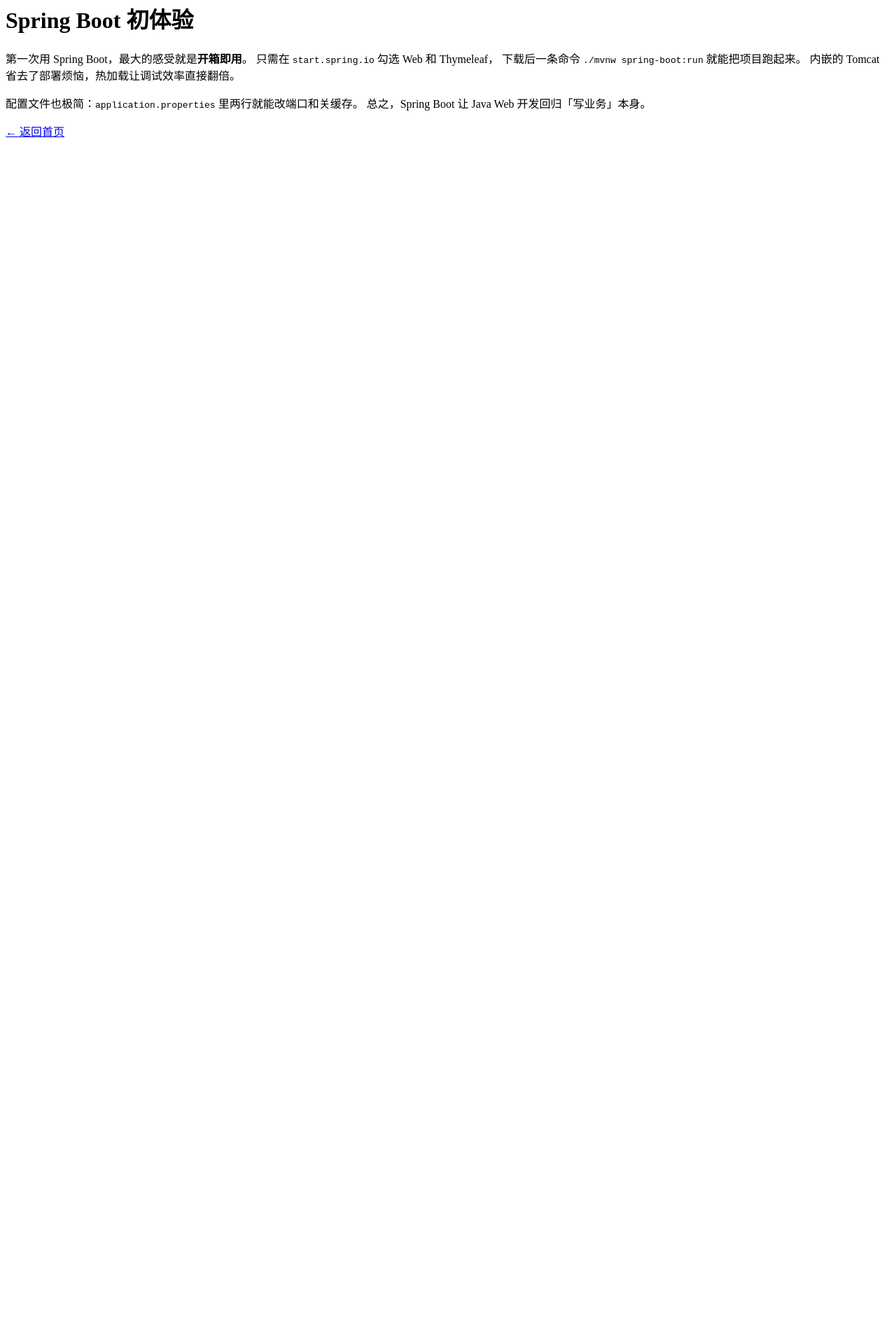
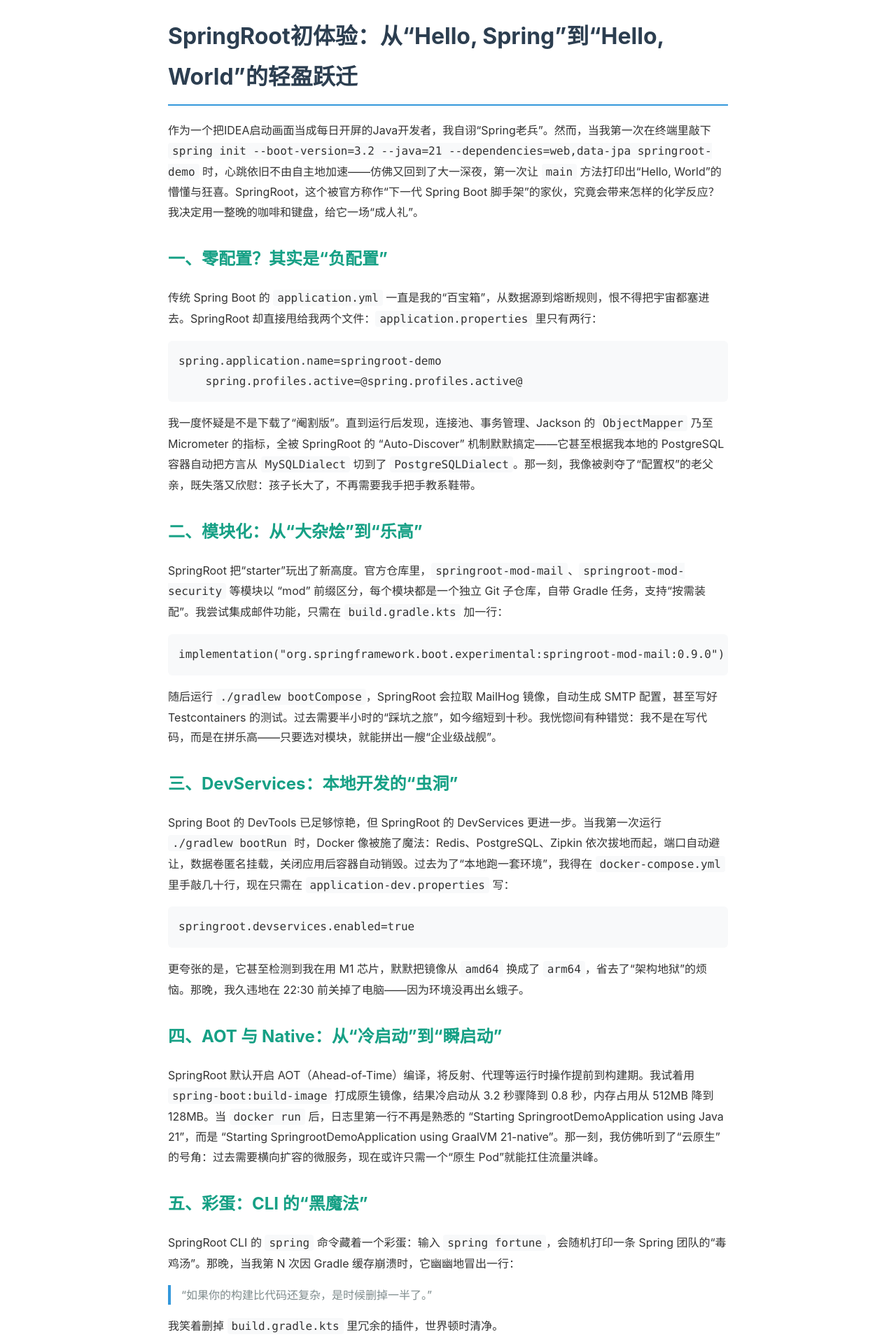
Before and after one commit to Zhang123887-ping/my-blog, a plain HTML site: page springboot.html in a window 1280 px wide. Shown: the part 18-1931 px from the top of the page at 70% size. Before the commit the page ends 800 px from the top, so only its background shows below. Drawn offline with Linux system fonts and the light colour scheme.

Commit message:
Update springboot.html

```diff
--- a/springboot.html
+++ b/springboot.html
@@ -1,22 +1,127 @@
 <!DOCTYPE html>
-<html lang="en">
+<!DOCTYPE html>
+
+<html lang="zh-CN">
+
 <head>
-    <meta charset="UTF-8">
-    <meta name="viewport" content="width=device-width, initial-scale=1.0">
-    <title>Document</title>
+  <meta charset="UTF-8">
+  <meta name="viewport" content="width=device-width, initial-scale=1.0">
+  <title>SpringRoot初体验：从“Hello, Spring”到“Hello, World”的轻盈跃迁</title>
+  <style>
+    body {
+      font-family: -apple-system, BlinkMacSystemFont, "Segoe UI", Roboto, "Helvetica Neue", Arial, sans-serif;
+      line-height: 1.8;
+      color: #333;
+      max-width: 800px;
+      margin: 0 auto;
+      padding: 20px;
+    }
+
+    h1 {
+      color: #2c3e50;
+      border-bottom: 2px solid #3498db;
+      padding-bottom: 10px;
+    }
+
+    h2 {
+      color: #16a085;
+      margin-top: 30px;
+    }
+
+    code {
+      background-color: #f8f9fa;
+      padding: 2px 6px;
+      border-radius: 4px;
+      font-family: "SFMono-Regular", Consolas, "Liberation Mono", Menlo, monospace;
+    }
+
+    pre {
+      background-color: #f8f9fa;
+      padding: 15px;
+      border-radius: 6px;
+      overflow-x: auto;
+    }
+
+    pre code {
+      padding: 0;
+    }
+
+    blockquote {
+      border-left: 4px solid #3498db;
+      padding-left: 15px;
+      margin-left: 0;
+      color: #7f8c8d;
+    }
+  </style>
 </head>
+
 <body>
-    <h1>Spring Boot 初体验</h1>
-  <p>
-    第一次用 Spring Boot，最大的感受就是<strong>开箱即用</strong>。
-    只需在 <code>start.spring.io</code> 勾选 Web 和 Thymeleaf，
-    下载后一条命令 <code>./mvnw spring-boot:run</code> 就能把项目跑起来。
-    内嵌的 Tomcat 省去了部署烦恼，热加载让调试效率直接翻倍。
-  </p>
-  <p>
-    配置文件也极简：<code>application.properties</code> 里两行就能改端口和关缓存。
-    总之，Spring Boot 让 Java Web 开发回归「写业务」本身。
-  </p>
-  <a href="/">← 返回首页</a>
+  <h1>SpringRoot初体验：从“Hello, Spring”到“Hello, World”的轻盈跃迁</h1>
+  <p>作为一个把IDEA启动画面当成每日开屏的Java开发者，我自诩“Spring老兵”。然而，当我第一次在终端里敲下
+    <code>spring init --boot-version=3.2 --java=21 --dependencies=web,data-jpa springroot-demo</code>
+    时，心跳依旧不由自主地加速——仿佛又回到了大一深夜，第一次让 <code>main</code> 方法打印出“Hello, World”的懵懂与狂喜。SpringRoot，这个被官方称作“下一代 Spring Boot
+    脚手架”的家伙，究竟会带来怎样的化学反应？我决定用一整晚的咖啡和键盘，给它一场“成人礼”。</p>
+  <h2>一、零配置？其实是“负配置”</h2>
+  <p>传统 Spring Boot 的 <code>application.yml</code> 一直是我的“百宝箱”，从数据源到熔断规则，恨不得把宇宙都塞进去。SpringRoot
+    却直接甩给我两个文件：<code>application.properties</code> 里只有两行：</p>
+  <pre><code>spring.application.name=springroot-demo
+    spring.profiles.active=@spring.profiles.active@</code></pre>
+  <p>我一度怀疑是不是下载了“阉割版”。直到运行后发现，连接池、事务管理、Jackson 的 <code>ObjectMapper</code> 乃至 Micrometer 的指标，全被 SpringRoot 的
+    “Auto-Discover” 机制默默搞定——它甚至根据我本地的 PostgreSQL 容器自动把方言从 <code>MySQLDialect</code> 切到了
+    <code>PostgreSQLDialect</code>。那一刻，我像被剥夺了“配置权”的老父亲，既失落又欣慰：孩子长大了，不再需要我手把手教系鞋带。</p>
+
+  <h2>二、模块化：从“大杂烩”到“乐高”</h2>
+
+  <p>SpringRoot 把“starter”玩出了新高度。官方仓库里，<code>springroot-mod-mail</code>、<code>springroot-mod-security</code> 等模块以 “mod”
+    前缀区分，每个模块都是一个独立 Git 子仓库，自带 Gradle 任务，支持“按需装配”。我尝试集成邮件功能，只需在 <code>build.gradle.kts</code> 加一行：</p>
+
+  <pre><code>implementation("org.springframework.boot.experimental:springroot-mod-mail:0.9.0")</code></pre>
+
+  <p>随后运行 <code>./gradlew bootCompose</code>，SpringRoot 会拉取 MailHog 镜像，自动生成 SMTP 配置，甚至写好 Testcontainers
+    的测试。过去需要半小时的“踩坑之旅”，如今缩短到十秒。我恍惚间有种错觉：我不是在写代码，而是在拼乐高——只要选对模块，就能拼出一艘“企业级战舰”。</p>
+
+  <h2>三、DevServices：本地开发的“虫洞”</h2>
+
+  <p>Spring Boot 的 DevTools 已足够惊艳，但 SpringRoot 的 DevServices 更进一步。当我第一次运行 <code>./gradlew bootRun</code> 时，Docker
+    像被施了魔法：Redis、PostgreSQL、Zipkin 依次拔地而起，端口自动避让，数据卷匿名挂载，关闭应用后容器自动销毁。过去为了“本地跑一套环境”，我得在 <code>docker-compose.yml</code>
+    里手敲几十行，现在只需在 <code>application-dev.properties</code> 写：</p>
+
+  <pre><code>springroot.devservices.enabled=true</code></pre>
+
+  <p>更夸张的是，它甚至检测到我在用 M1 芯片，默默把镜像从 <code>amd64</code> 换成了 <code>arm64</code>，省去了“架构地狱”的烦恼。那晚，我久违地在 22:30
+    前关掉了电脑——因为环境没再出幺蛾子。</p>
+
+  <h2>四、AOT 与 Native：从“冷启动”到“瞬启动”</h2>
+
+  <p>SpringRoot 默认开启 AOT（Ahead-of-Time）编译，将反射、代理等运行时操作提前到构建期。我试着用 <code>spring-boot:build-image</code> 打成原生镜像，结果冷启动从 3.2
+    秒骤降到 0.8 秒，内存占用从 512MB 降到 128MB。当 <code>docker run</code> 后，日志里第一行不再是熟悉的 “Starting SpringrootDemoApplication using
+    Java 21”，而是 “Starting SpringrootDemoApplication using GraalVM 21-native”。那一刻，我仿佛听到了“云原生”的号角：过去需要横向扩容的微服务，现在或许只需一个“原生
+    Pod”就能扛住流量洪峰。</p>
+
+  <h2>五、彩蛋：CLI 的“黑魔法”</h2>
+
+  <p>SpringRoot CLI 的 <code>spring</code> 命令藏着一个彩蛋：输入 <code>spring fortune</code>，会随机打印一条 Spring 团队的“毒鸡汤”。那晚，当我第 N 次因
+    Gradle 缓存崩溃时，它幽幽地冒出一行：</p>
+
+  <blockquote>
+    <p>“如果你的构建比代码还复杂，是时候删掉一半了。”</p>
+  </blockquote>
+
+  <p>我笑着删掉 <code>build.gradle.kts</code> 里冗余的插件，世界顿时清净。</p>
+
+  <h2>结语：轻盈，却不止于轻盈</h2>
+
+  <p>SpringRoot 给我的最大震撼，不是“又少了多少配置”，而是它把“开发者体验”推到了一个新维度：过去我们用 Spring Boot 是在“造房子”，现在用 SpringRoot
+    更像是在“选房子”——选好户型（模块），拎包入住（DevServices），不满意还能随时“精装修”（AOT）。它让 Java 开发第一次有了“脚本语言般的轻盈”，却又不失企业级厚重。</p>
+
+  <p>当我把 Demo 推到 GitHub，README 里只写了一句话：</p>
+
+  <blockquote>
+    <p>“SpringRoot 让我重新相信：Java 也可以很性感。”</p>
+  </blockquote>
+
+  <p>合上电脑，窗外天已微亮。我知道，今晚的“初体验”不是终点，而是下一段旅程的“Hello, SpringRoot”。</p>
+
 </body>
+
 </html>
```
